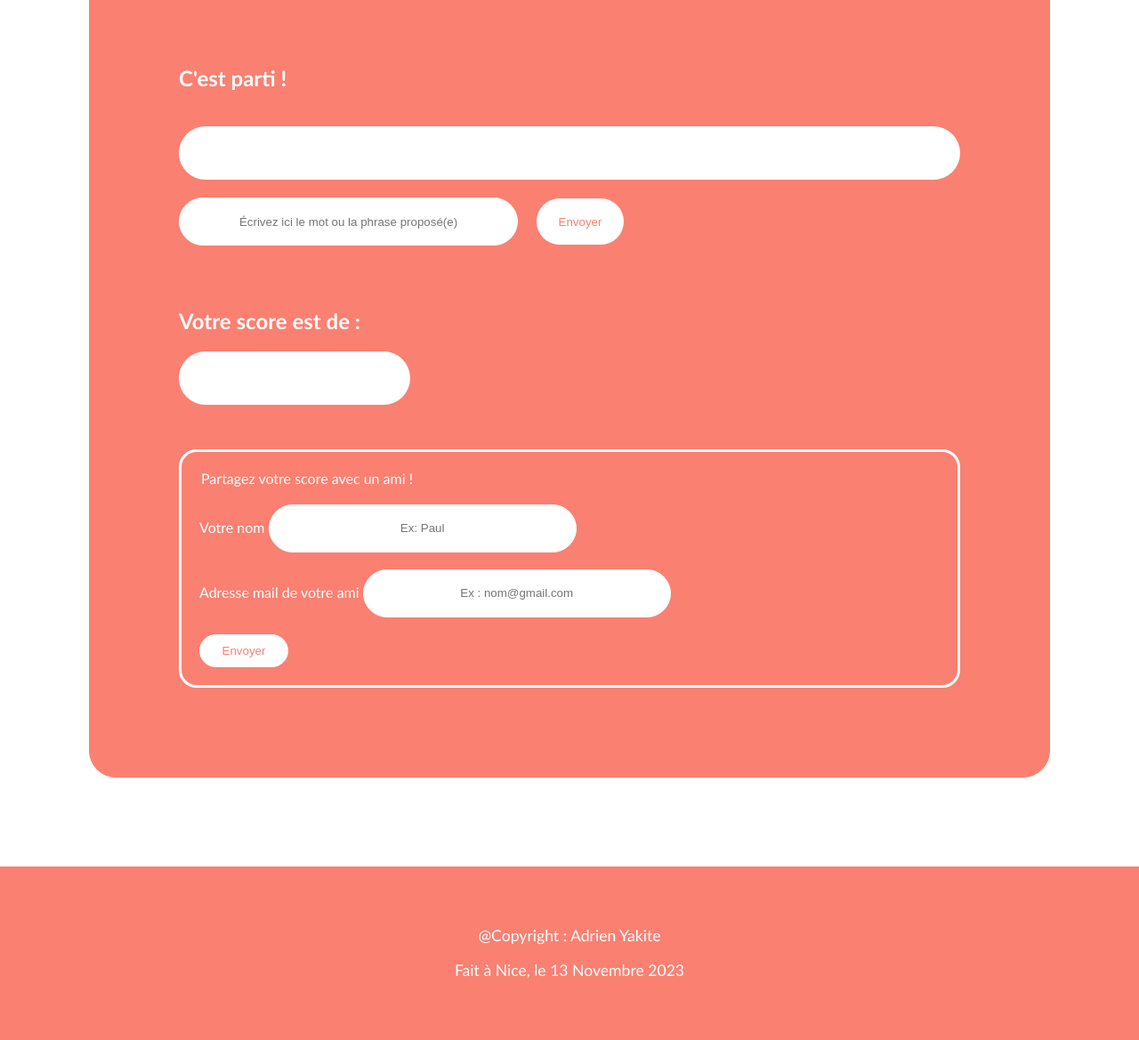
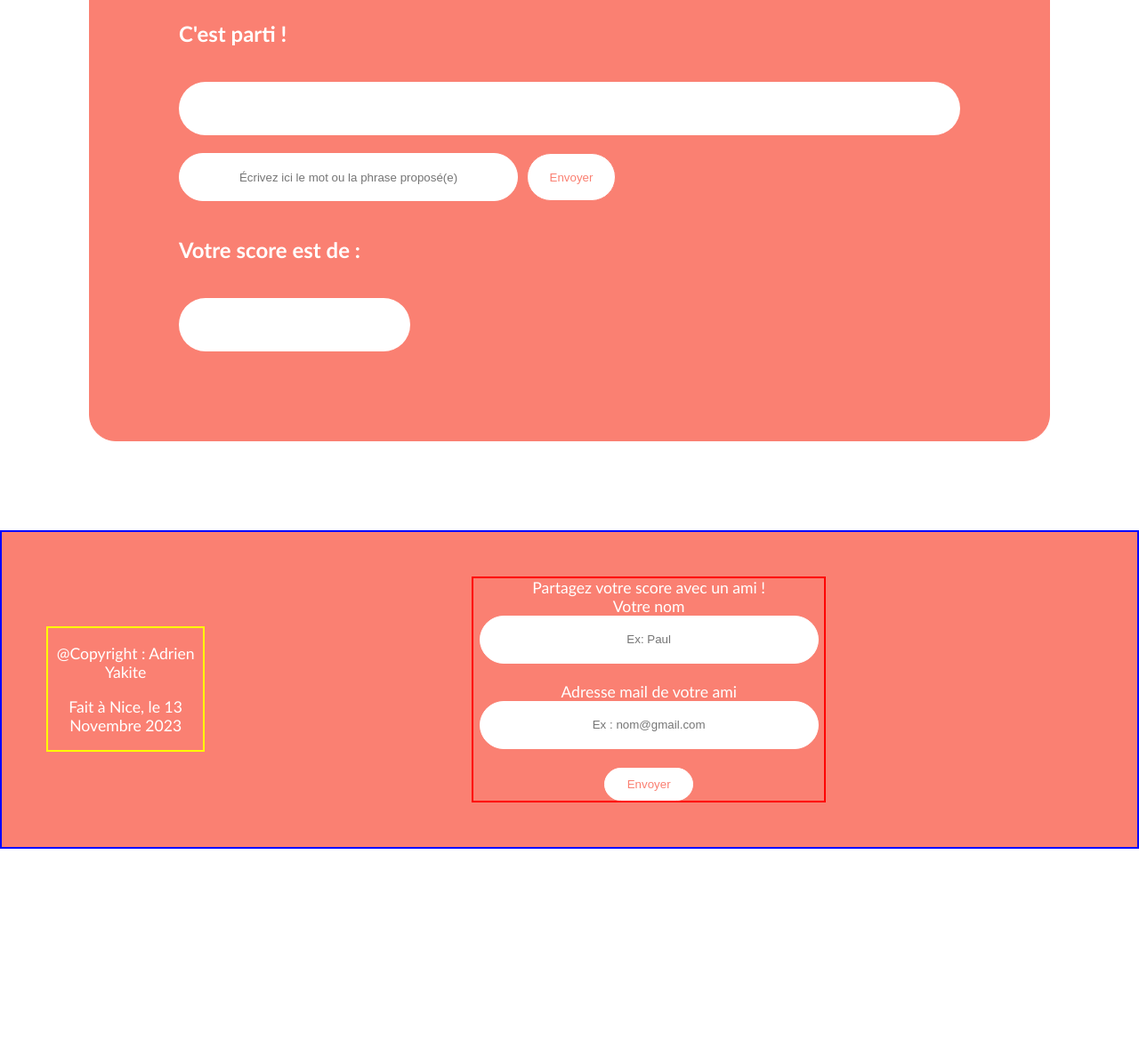
Before and after one commit to AdrienYakite/AzerType, a plain HTML site: page index.html in a window 1280 px wide. Shown: the part 670-1839 px from the top of the page at 89% size. After the commit the page ends 1624 px from the top, so only its background shows below. Drawn offline with Linux system fonts and the light colour scheme.

Commit message:
modif style suppression fichiers poubelle fix bugs

```diff
--- a/SCRIPT.js
+++ b/SCRIPT.js
@@ -91,7 +91,6 @@ function gererFormulaire(scoreFinal){
         let resultatMail = validerEmail(email);
 
             if (resulatNom===true&&resultatMail===true){
-            // afficherEmail(user, email, scoreFinal);
                 console.log("Mail rédigé !");
             }else{
                 mailAmi.setAttribute("placeholder", "ATTENTION ! Champs vide!");
--- a/index.html
+++ b/index.html
@@ -25,14 +25,11 @@
         <h1>AzerType</h1>
         <h2>L'application pour taper plus vite !</h2>
         <p> Azertype est une application en ligne pour apprendre à taper plus vite au clavier :)</p>
-        <br>
-        <br>
         </header>
 
         <main>
-            <div>
+            <section>
                 <h2>Voulez-vous taper des phrases ou des mots ?</h2>
-
                 <form method="get" action="">
                     <input type="radio" name="choixUser" id="mots" value="mots">
                     <label for="mots">Des mots</label>
@@ -41,30 +38,29 @@
                     <label for="phrases">Des phrases</label>
                     <br><br>
                 </form>
-            </div>
+            </section>
 
-            <div class="zoneJeu">
+            <section class="zoneJeu">
                 <h2>C'est parti !</h2>
-
-                <div id="motPropose" class="motPropose">
-
-                </div>
+                    <div id="motPropose" class="motPropose"></div>
 
                     <div class="zoneJoueur">
                         <input type="text" name="motUser" id="motUser" placeholder="Écrivez ici le mot ou la phrase proposé(e)" >
-                    <br><br>
                         <button id="boutonEnvoyer"> Envoyer </button>
                     </div>
-            </div>
 
-            <div id="scoreEtPartage">
                 <h2>Votre score est de :</h2>
+                    <div id="scoreAffichage"></div>
+            </section>
+        </main>
 
-                <div id="scoreAffichage">
-                </div>
-            </div>
+        <footer>
+            <section>
+                <p>@Copyright : Adrien Yakite</p>
+                <p>Fait à Nice, le 13 Novembre 2023</p>
+            </section>
 
-                    <div class="formulaireScore">
+            <section class="formulaireScore">
                 <legend>Partagez votre score avec un ami !</legend>
 
                     <form id="formscore">
@@ -76,12 +72,6 @@
                         <br><br>
                         <button id="btnPartageScore" class="bouton" >Envoyer</button>
                     </form>
-                    </div>
-
-        </main>
-
-        <footer>
-            <p>@Copyright : Adrien Yakite</p>
-            <p>Fait à Nice, le 13 Novembre 2023</p>
+            </section>
         </footer>
     </body>
--- a/style.css
+++ b/style.css
@@ -36,21 +36,31 @@ footer {
     padding: 50px;
     font-size: 1.1em;
     color: white;
+    border: 2px blue solid;
+    display: flex;
+    flex-direction: row;
+    justify-content: space-around;
+    align-items: center;
+
+
 
 }
 
-.formulaireScore {
+footer section{
+    border: solid 2px yellow;
+}
+
+.formulaireScore{
+    background-color: salmon;
+    border: 2px red solid;
     display: flex;
     flex-direction: column;
-    gap : 20px;
-    border : solid white 3px;
-    border-radius: 20px;
-    padding: 20px;
-
+    margin-left: 300px;
+    margin-right: 300px;
 }
 
-.formulaireScore input[type=text]{
-    width: 340px;
+.formulaireScore input{
+
 
 }
 
```
Also changed, not shown: 20180523_015931.jpg (deleted). Lines whose indentation alone changed are shown as unchanged.
